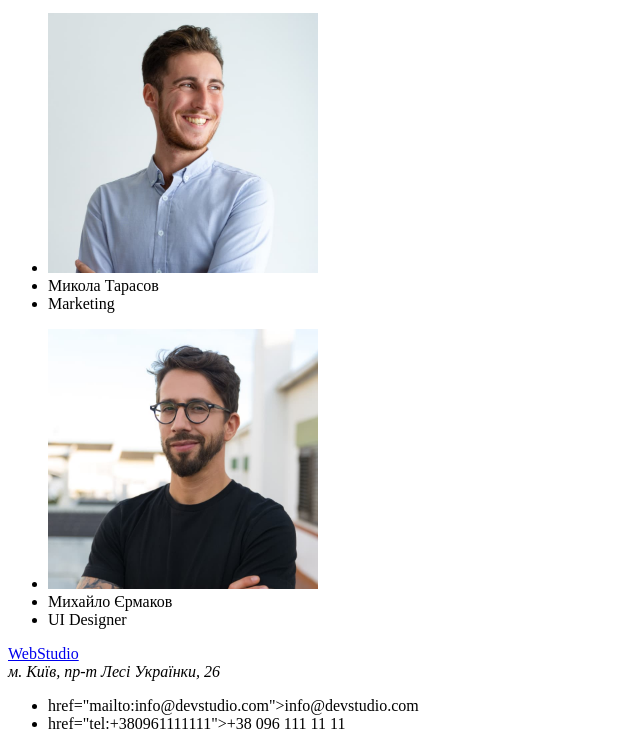
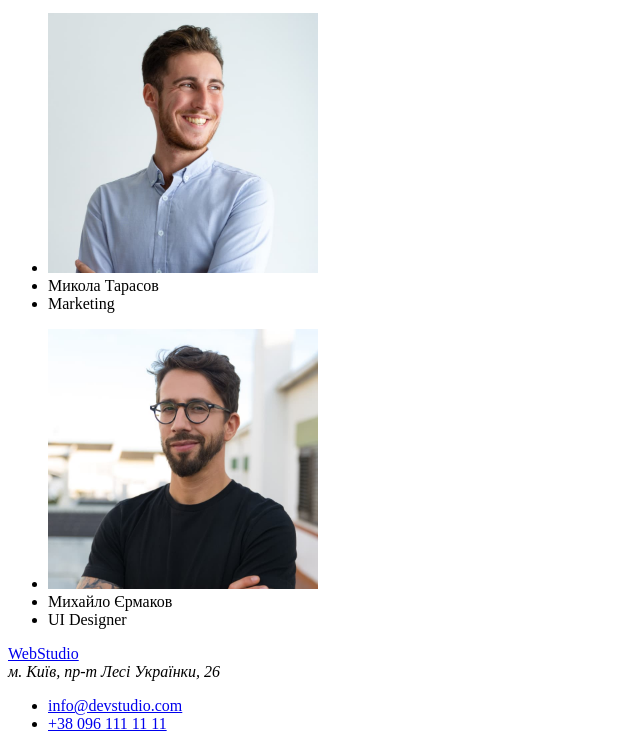
Before and after one commit to lIlDirE/goit-markup-hw-01, a plain HTML site: page index.html in a window 1280 px wide. Shown: the part 2168-2917 px from the top of the page, without its empty margins (0-640 px from the left). Drawn offline with Linux system fonts and the light colour scheme.

Commit message:
index.html changes

```diff
--- a/index.html
+++ b/index.html
@@ -79,8 +79,8 @@
 		<a href="index.html">WebStudio</a>
 		<address>м. Київ, пр-т Лесі Українки, 26</address>
 		<ul>
-			<li> <a> href="mailto:info@devstudio.com">info@devstudio.com</a></li>
-			<li> <a> href="tel:+380961111111">+38 096 111 11 11</a></li>
+			<li> <a href="mailto:info@devstudio.com">info@devstudio.com</a></li>
+			<li> <a href="tel:+380961111111">+38 096 111 11 11</a></li>
 		</ul>
 	</footer>
 </body>
```
